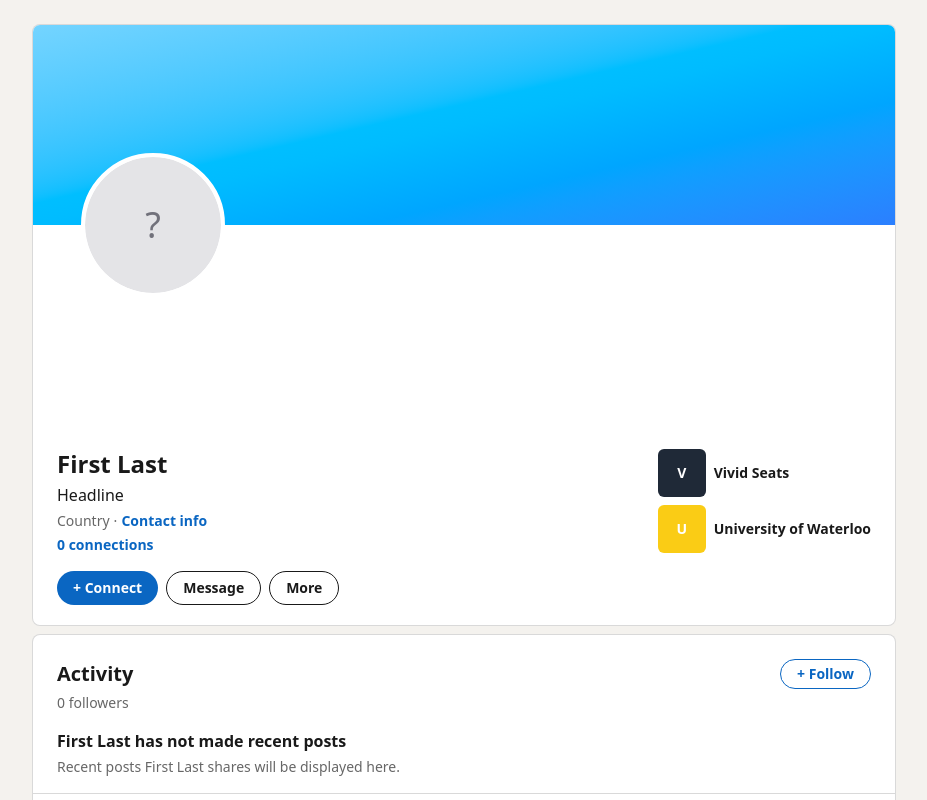
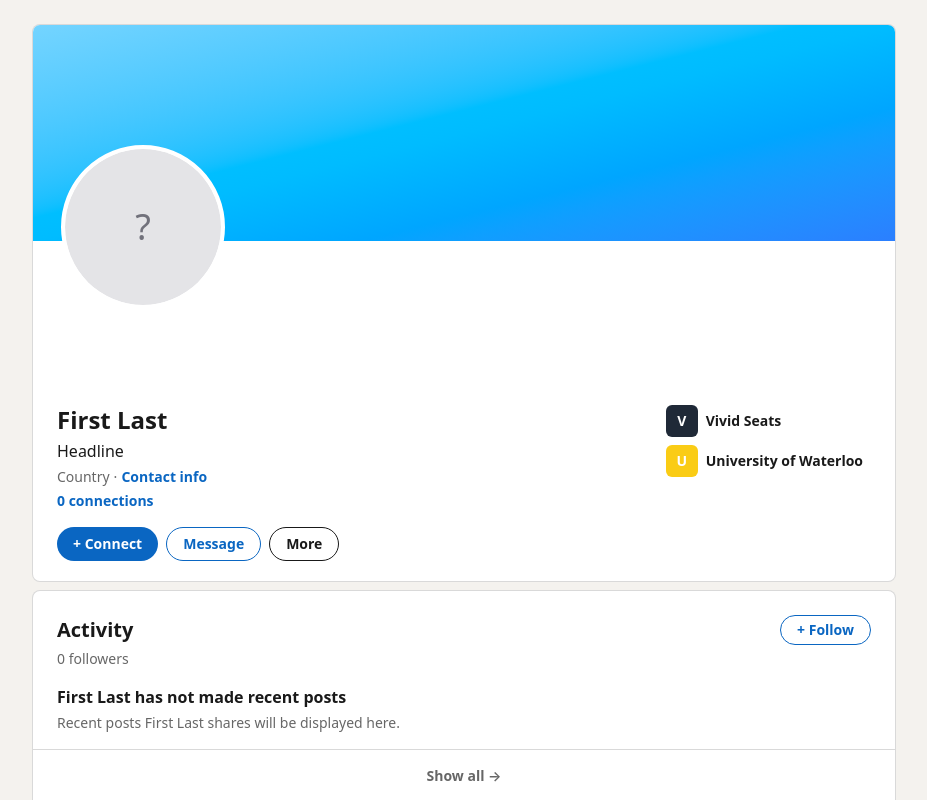
Before and after one commit to dooneygit/mockedin, a Next.js app: page / in a window 1280 px wide. Shown: the top 800 px of the page, without its empty margins (176-1103 px from the left). Built offline with nearby package versions, Linux system fonts and the light colour scheme.

Commit message:
initial layout

```diff
--- a/app/Profile.tsx
+++ b/app/Profile.tsx
@@ -150,14 +150,17 @@ function EntryLogo({
   src,
   fallbackBg,
   letter,
+  size = "lg",
 }: {
   src?: string;
   fallbackBg: string;
   letter: string;
+  size?: "sm" | "lg";
 }) {
+  const dims = size === "sm" ? "h-8 w-8 text-sm" : "h-12 w-12";
   return (
     <div
-      className="flex h-12 w-12 shrink-0 items-center justify-center rounded-md text-white font-semibold overflow-hidden"
+      className={`flex ${dims} shrink-0 items-center justify-center rounded-md text-white font-semibold overflow-hidden`}
       style={{ background: src ? "transparent" : fallbackBg }}
     >
       {src ? (
@@ -234,7 +237,7 @@ export default function Profile() {
           src={banner}
           onChange={setBanner}
           ariaLabel="Upload banner image"
-          className="block w-full h-[200px]"
+          className="block w-full aspect-[4/1]"
         >
           {(src) =>
             src ? (
@@ -251,7 +254,7 @@ export default function Profile() {
             src={avatar}
             onChange={setAvatar}
             ariaLabel="Upload profile picture"
-            className="absolute -top-[72px] left-6 h-[144px] w-[144px] rounded-full border-4 border-white bg-white"
+            className="absolute -top-[96px] left-1 h-[164px] w-[164px] rounded-full border-4 border-white bg-white"
           >
             {(src) =>
               src ? (
@@ -269,9 +272,9 @@ export default function Profile() {
             }
           </ImageUpload>
 
-          <div className="pt-[80px] flex justify-between gap-6">
+          <div className="flex justify-between gap-6 mt-[-67]">
             <div className="min-w-0 flex-1">
-              <h1 className="text-2xl font-bold leading-tight">
+              <h1 className="text-2xl font-semibold leading-tight">
                 <EditableText
                   ariaLabel="Full name"
                   value={name}
@@ -314,7 +317,7 @@ export default function Profile() {
                 <button className="rounded-full bg-[var(--li-blue)] hover:bg-[var(--li-blue-hover)] text-white font-semibold text-sm px-4 py-1.5">
                   + Connect
                 </button>
-                <button className="rounded-full border border-[var(--li-text-primary)] text-[var(--li-text-primary)] font-semibold text-sm px-4 py-1.5 hover:bg-black/5">
+                <button className="rounded-full border border-[var(--li-blue)] text-[var(--li-blue)] font-semibold text-sm px-4 py-1.5 hover:bg-[var(--li-blue)]/10">
                   Message
                 </button>
                 <button className="rounded-full border border-[var(--li-text-primary)] text-[var(--li-text-primary)] font-semibold text-sm px-4 py-1.5 hover:bg-black/5">
@@ -323,13 +326,14 @@ export default function Profile() {
               </div>
             </div>
 
-            <div className="hidden sm:flex shrink-0 flex-col gap-2 items-start text-sm">
+            <div className="hidden sm:flex shrink-0 flex-col gap-2 items-start text-sm pr-2">
               {currentCompany && (
                 <div className="flex items-center gap-2">
                   <EntryLogo
                     src={currentCompany.logo}
                     fallbackBg="#1f2937"
                     letter={currentCompany.company.charAt(0)}
+                    size="sm"
                   />
                   <span className="font-semibold">
                     {currentCompany.company}
@@ -342,6 +346,7 @@ export default function Profile() {
                     src={currentSchool.logo}
                     fallbackBg="#facc15"
                     letter={currentSchool.school.charAt(0)}
+                    size="sm"
                   />
                   <span className="font-semibold">{currentSchool.school}</span>
                 </div>
```
Also changed, not shown: mockedin.png (added), reference.png (added).
